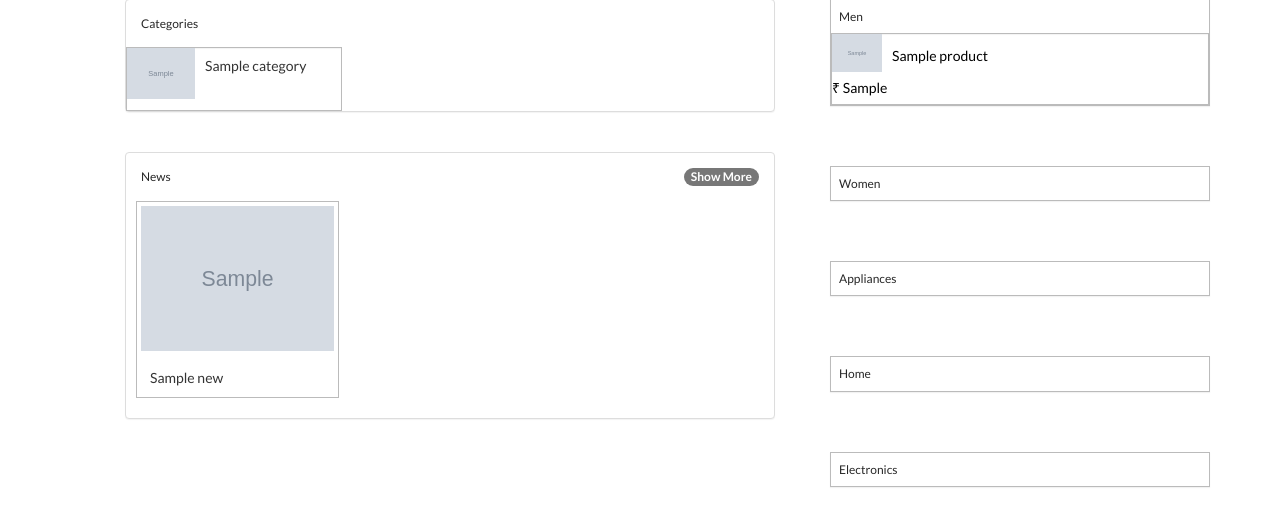
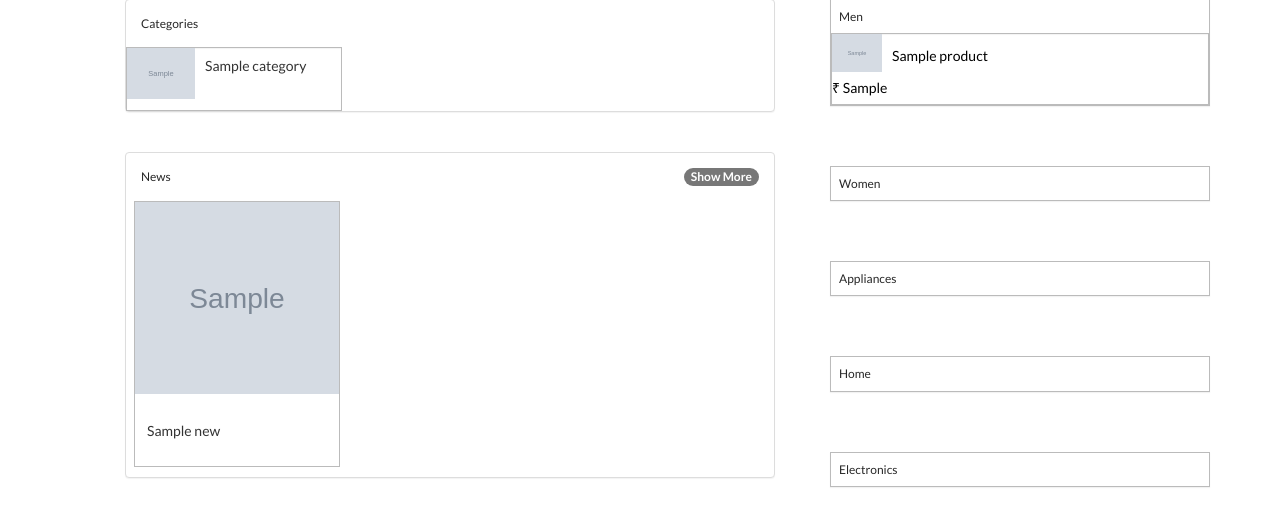
Before and after one commit to sundarpy/Bitshop, a Django app: page / in a window 1280 px wide. Shown: the part 198-716 px from the top of the page. Run offline with Django 3.2, Linux system fonts and the light colour scheme; tables that the repository leaves empty hold one stand-in row (values such as "Sample post"); grey boxes marked "Sample" are stand-in pictures; some libraries are stand-ins or nearby versions.

Commit message:
news div change

```diff
--- a/bitshopproject/bitshopapp/templates/home.html
+++ b/bitshopproject/bitshopapp/templates/home.html
@@ -95,7 +95,7 @@
 										</div>
 										<div class="row panel panel-default">
 											<div class="panel-body">News <a href="{% url 'news' %}"><span class="badge pull-right">Show More</span></a></div>
-											<div class="news-details">
+											<div class="main-products-details news-page">
 												{% for new in news|slice:":6" %}
 												<div class="col-md-4">
 														<a href="{% url 'newsdetail' new.id %}" style="text-decoration: none;">
```
